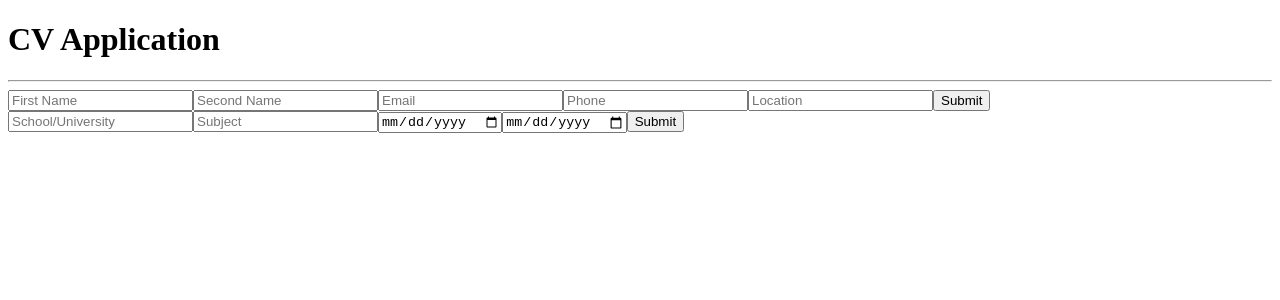
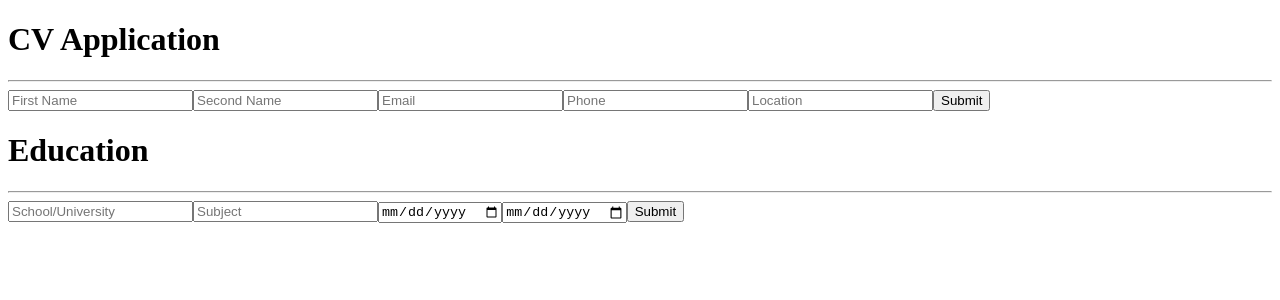
Before and after one commit to Yasin2201/cv-app, a React (Create React App) app: page / in a window 1280 px wide. Shown: the top 300 px of the page. Built offline with nearby package versions, Linux system fonts and the light colour scheme.

Commit message:
added edit functionality

```diff
--- /dev/null
+++ b/src/components/EducationDisplay.js
@@ -0,0 +1,21 @@
+import React from 'react'
+
+const EducationDisplay = (props) => {
+    return (
+        <div>
+            {props.education.educationArr.map((edu) => {
+                return (
+                    <div key={edu.id}>
+                        <h2>{edu.school}</h2>
+                        <h3>Subject: {edu.subject}</h3>
+                        <h3>From: {edu.dateFrom} - To: {edu.dateTo}</h3>
+                        <button value={edu.id} onClick={props.edit} >Edit</button>
+                        <hr />
+                    </div>
+                )
+            })}
+        </div>
+    )
+}
+
+export default EducationDisplay
--- a/src/components/EducationInfo.js
+++ b/src/components/EducationInfo.js
@@ -1,90 +1,128 @@
 import React from 'react'
+import uniqid from "uniqid"
+import EducationDisplay from './EducationDisplay'
+
 
 class EducationInfo extends React.Component {
     constructor() {
         super()
 
         this.state = {
-            school: '',
-            subject: '',
-            dateFrom: '',
-            dateTo: '',
-            isEditable: false,
+            education: {
+                school: "",
+                subject: "",
+                dateTo: "",
+                dateFrom: "",
+                id: uniqid(),
+            },
+            educationArr: [],
         }
     }
 
-    handleSchoolChange = (e) => {
-        this.setState({ school: e.target.value })
+    handleSchoolName = (e) => {
+        e.preventDefault()
+        this.setState({
+            education:
+            {
+                school: e.target.value,
+                subject: this.state.education.subject,
+                dateFrom: this.state.education.dateFrom,
+                dateTo: this.state.education.dateTo,
+                id: this.state.education.id,
+            }
+        })
     }
 
-    handleSubjectChange = (e) => {
-        this.setState({ subject: e.target.value })
+    handleSubjName = (e) => {
+        e.preventDefault()
+        this.setState({
+            education:
+            {
+                school: this.state.education.school,
+                subject: e.target.value,
+                dateFrom: this.state.education.dateFrom,
+                dateTo: this.state.education.dateTo,
+                id: this.state.education.id,
+            }
+        })
     }
 
-    handleDateFromChange = (e) => {
-        this.setState({ dateFrom: e.target.value })
+    handleDateFrom = (e) => {
+        e.preventDefault()
+        this.setState({
+            education:
+            {
+                school: this.state.education.school,
+                subject: this.state.education.subject,
+                dateFrom: e.target.value,
+                dateTo: this.state.education.dateTo,
+                id: this.state.education.id,
+            }
+        })
     }
 
-    handleDateToChange = (e) => {
-        this.setState({ dateTo: e.target.value })
+    handleDateTo = (e) => {
+        e.preventDefault()
+        this.setState({
+            education:
+            {
+                school: this.state.education.school,
+                subject: this.state.education.subject,
+                dateFrom: this.state.education.dateFrom,
+                dateTo: e.target.value,
+                id: this.state.education.id,
+            }
+        })
     }
 
-    onUpdateEducation = (e) => {
+    submitEducation = (e) => {
         e.preventDefault()
-        this.setState({ isEditable: !this.state.isEditable })
+        this.setState({
+            educationArr: this.state.educationArr.concat(this.state.education),
+            education: {
+                school: "",
+                subject: "",
+                dateTo: "",
+                dateFrom: "",
+                id: uniqid(),
+            }
+        })
     }
 
-    renderEducationInfo = () => {
+    editEducation = (e) => {
+        e.preventDefault()
+        const foundEducation = this.state.educationArr.find((edu) => { return edu.id === e.target.value })
+
+        this.setState({ educationArr: this.state.educationArr.filter((edu) => { return edu.id !== e.target.value }) })
+
+        this.setState({
+            education:
+            {
+                school: foundEducation.school,
+                subject: foundEducation.subject,
+                dateFrom: foundEducation.dateFrom,
+                dateTo: foundEducation.dateTo,
+                id: foundEducation.id,
+            }
+        })
+    }
+
+    render() {
+        console.log(this.state)
         return (
             <div>
-                <h2>{this.state.school}</h2>
-                <h3>{this.state.subject}</h3>
-                <p>{this.state.dateFrom} - {this.state.dateTo}</p>
-                <button onClick={this.onUpdateEducation}>Edit</button>
+                <form onSubmit={this.submitEducation}>
+                    <input type="text" id="school" placeholder="School/University" value={this.state.education.school} onChange={this.handleSchoolName} />
+                    <input type="text" id="subject" placeholder="Subject" value={this.state.education.subject} onChange={this.handleSubjName} />
+                    <input type="date" id="dateFrom" value={this.state.education.dateFrom} onChange={this.handleDateFrom} />
+                    <input type="date" id="dateTo" value={this.state.education.dateTo} onChange={this.handleDateTo} />
+                    <button type="submit">Submit</button>
+                </form>
 
+                <EducationDisplay education={this.state}
+                    edit={this.editEducation}
+                />
             </div>
-        )
-    }
-
-    renderEducationEditInfo = () => {
-        return (
-            <div>
-                <input type="text"
-                    id="school"
-                    placeholder="School/University"
-                    value={this.state.school}
-                    onChange={this.handleSchoolChange}
-                />
-
-                <input type="text"
-                    id="subject"
-                    placeholder="Subject"
-                    value={this.state.subject}
-                    onChange={this.handleSubjectChange}
-                />
-
-                <input type="date"
-                    id="dateFrom"
-                    placeholder="Date From"
-                    value={this.state.dateFrom}
-                    onChange={this.handleDateFromChange}
-                />
-
-                <input type="date"
-                    id="dateTo"
-                    placeholder="Date To"
-                    value={this.state.dateTo}
-                    onChange={this.handleDateToChange}
-                />
-                <button onClick={this.onUpdateEducation}>Submit</button>
-            </div>
-        )
-    }
-
-
-    render() {
-        return (
-            this.state.isEditable ? this.renderEducationInfo() : this.renderEducationEditInfo()
         )
     }
 }
--- a/src/components/GeneralInfo.js
+++ b/src/components/GeneralInfo.js
@@ -52,7 +52,7 @@ class GeneralInfo extends React.Component {
     renderInfo = () => {
         return (
             <div>
-                <h2>{this.state.firstName} {this.state.secondName}</h2>
+                <h1>{this.state.firstName} {this.state.secondName}</h1>
                 <hr />
                 <h3>{this.state.email} | {this.state.phone} | {this.state.location} </h3>
                 <button onClick={this.onUpdateInfo}>Edit</button>
--- a/src/components/Main.js
+++ b/src/components/Main.js
@@ -7,6 +7,8 @@ function Main() {
     return (
         <div>
             <GeneralInfo />
+            <h1>Education</h1>
+            <hr />
             <EducationInfo />
         </div >
     )
```
Also changed, not shown: src/components/EditEd.js (deleted, +0 -24 lines).
